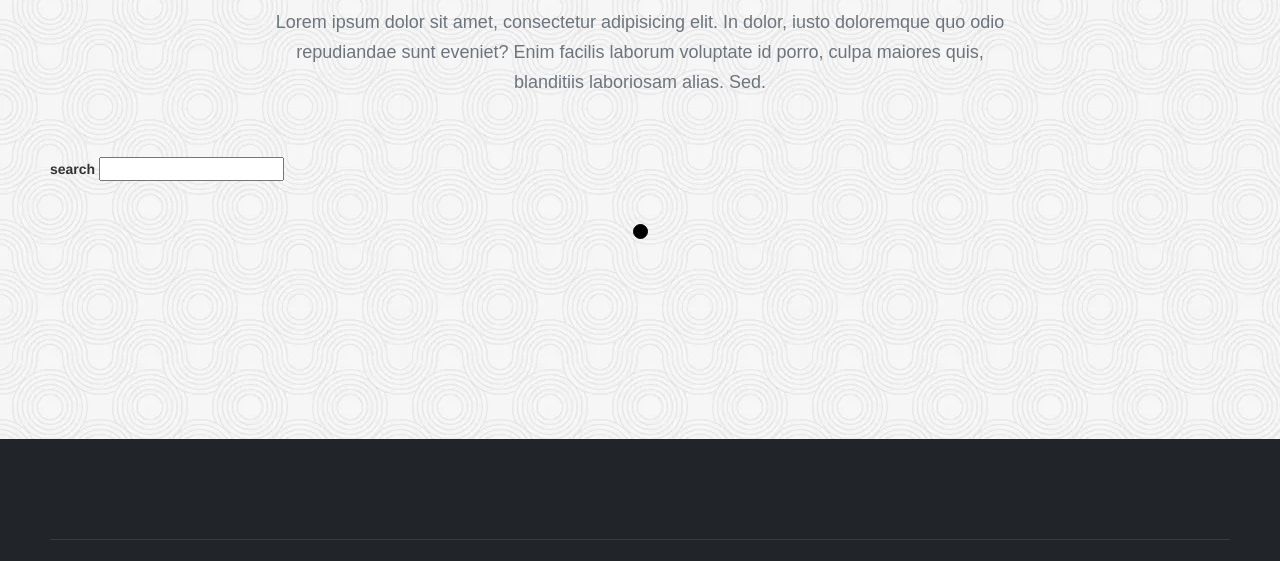
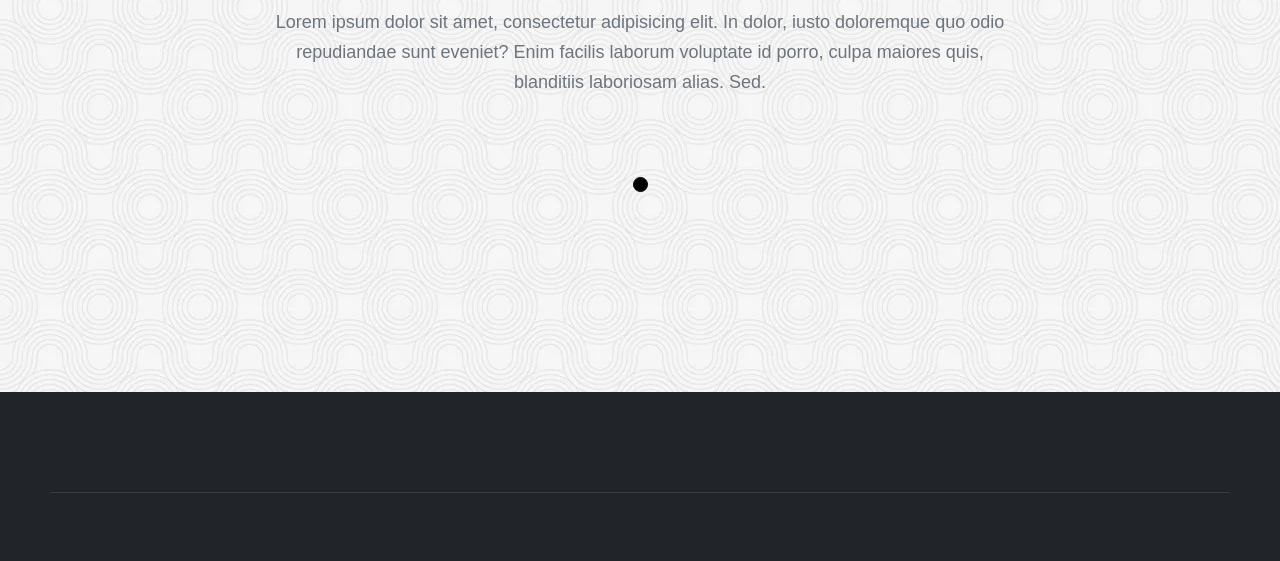
Before and after one commit to kubrajafar/villa-site, a plain HTML site: page index.html in a window 1280 px wide. Shown: the part 2865-3426 px from the top of the page. Drawn offline with nearby package versions, Linux system fonts and the light colour scheme; no server answers.

Commit message:
completed

```diff
--- a/index.html
+++ b/index.html
@@ -267,10 +267,10 @@
                                 quis, blanditiis laboriosam alias. Sed.</p>
                         </div>
                     </div>
-                    <div class="cardSearch">
+                    <!-- <div class="cardSearch">
                         <label for="">search</label>
                         <input type="text" class="searchInput">
-                    </div>
+                    </div> -->
                     <div class="blog-cardsBox">
                     </div>
                     <div class="circleBox">
```
